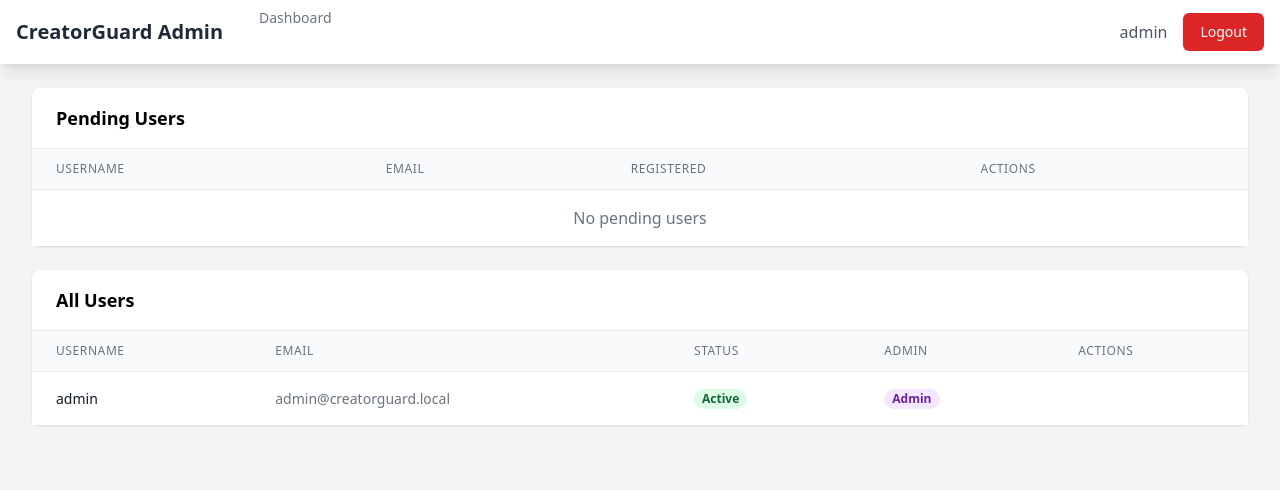
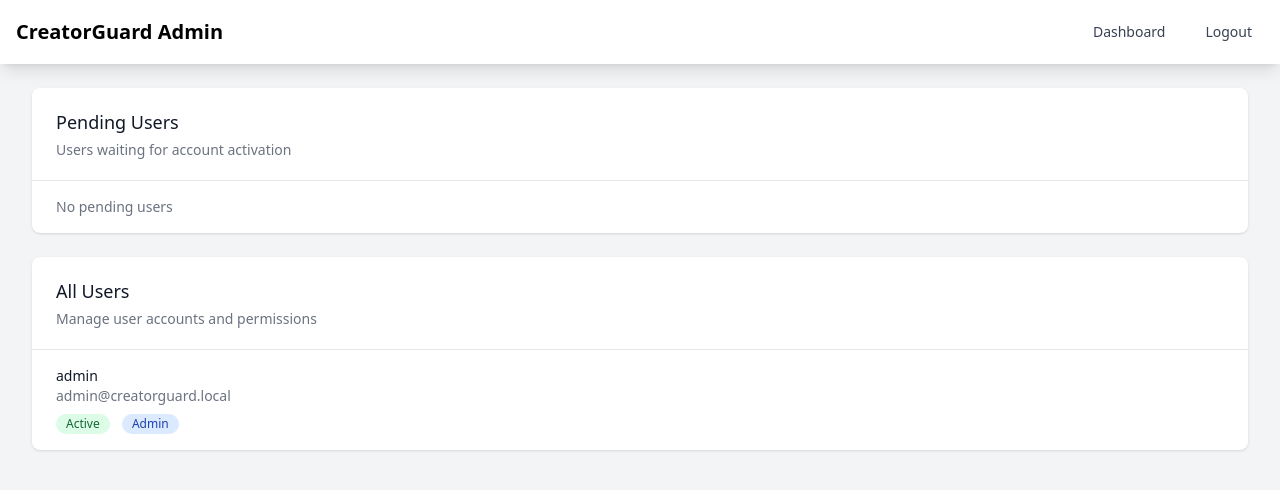
Before and after one commit to drinkyouroj/creatorguard, a Flask app: page /admin in a window 1280 px wide. Shown: the top 490 px of the page. Run offline with Flask 3, Linux system fonts and the light colour scheme; a user stored in the database is signed in; data comes from the database, SQL or seed files in the repository; some libraries are stand-ins or nearby versions.

Commit message:
update template to use the correct blueprint endpoint names, improve UI, and make admin dashboard more user-friendly

```diff
--- a/web/templates/admin.html
+++ b/web/templates/admin.html
@@ -7,24 +7,21 @@
     <script src="https://cdn.tailwindcss.com"></script>
 </head>
 <body class="bg-gray-100">
-    <!-- Navigation -->
     <nav class="bg-white shadow-lg">
         <div class="max-w-7xl mx-auto px-4">
             <div class="flex justify-between h-16">
                 <div class="flex">
                     <div class="flex-shrink-0 flex items-center">
-                        <h1 class="text-xl font-bold text-gray-800">CreatorGuard Admin</h1>
-                    </div>
-                    <div class="ml-6 flex space-x-8">
-                        <a href="{{ url_for('index') }}" class="text-gray-500 hover:text-gray-700 px-3 py-2 text-sm font-medium">
-                            Dashboard
-                        </a>
+                        <span class="text-xl font-bold">CreatorGuard Admin</span>
                     </div>
                 </div>
                 <div class="flex items-center">
-                    <span class="text-gray-600 mr-4">{{ current_user.username }}</span>
-                    <a href="{{ url_for('logout') }}"
-                       class="inline-flex items-center px-4 py-2 border border-transparent text-sm font-medium rounded-md text-white bg-red-600 hover:bg-red-700">
+                    <a href="{{ url_for('views.index') }}"
+                       class="px-3 py-2 rounded-md text-sm font-medium text-gray-700 hover:text-gray-900 hover:bg-gray-50">
+                        Dashboard
+                    </a>
+                    <a href="{{ url_for('auth.logout') }}"
+                       class="ml-4 px-3 py-2 rounded-md text-sm font-medium text-gray-700 hover:text-gray-900 hover:bg-gray-50">
                         Logout
                     </a>
                 </div>
@@ -32,120 +29,101 @@
         </div>
     </nav>
 
-    <!-- Main Content -->
     <main class="max-w-7xl mx-auto py-6 sm:px-6 lg:px-8">
         {% with messages = get_flashed_messages() %}
             {% if messages %}
                 {% for message in messages %}
-                    <div class="mb-4 bg-green-100 border border-green-400 text-green-700 px-4 py-3 rounded">
-                        {{ message }}
+                    <div class="mb-4 p-4 rounded-md bg-green-50 border border-green-200">
+                        <p class="text-sm text-green-700">{{ message }}</p>
                     </div>
                 {% endfor %}
             {% endif %}
         {% endwith %}
 
         <!-- Pending Users -->
-        <div class="bg-white rounded-lg shadow mb-6">
-            <div class="px-6 py-4 border-b border-gray-200">
-                <h2 class="text-lg font-semibold">Pending Users</h2>
+        <div class="bg-white shadow rounded-lg mb-6">
+            <div class="px-4 py-5 sm:px-6">
+                <h3 class="text-lg font-medium text-gray-900">Pending Users</h3>
+                <p class="mt-1 text-sm text-gray-500">Users waiting for account activation</p>
             </div>
-            <div class="overflow-x-auto">
-                <table class="min-w-full divide-y divide-gray-200">
-                    <thead class="bg-gray-50">
-                        <tr>
-                            <th class="px-6 py-3 text-left text-xs font-medium text-gray-500 uppercase tracking-wider">Username</th>
-                            <th class="px-6 py-3 text-left text-xs font-medium text-gray-500 uppercase tracking-wider">Email</th>
-                            <th class="px-6 py-3 text-left text-xs font-medium text-gray-500 uppercase tracking-wider">Registered</th>
-                            <th class="px-6 py-3 text-left text-xs font-medium text-gray-500 uppercase tracking-wider">Actions</th>
-                        </tr>
-                    </thead>
-                    <tbody class="bg-white divide-y divide-gray-200">
+            <div class="border-t border-gray-200">
+                <ul class="divide-y divide-gray-200">
+                    {% if pending_users %}
                         {% for user in pending_users %}
-                        <tr>
-                            <td class="px-6 py-4 whitespace-nowrap text-sm font-medium text-gray-900">
-                                {{ user.username }}
-                            </td>
-                            <td class="px-6 py-4 whitespace-nowrap text-sm text-gray-500">
-                                {{ user.email }}
-                            </td>
-                            <td class="px-6 py-4 whitespace-nowrap text-sm text-gray-500">
-                                {{ user.created_at }}
-                            </td>
-                            <td class="px-6 py-4 whitespace-nowrap text-sm text-gray-500">
-                                <form method="POST" action="{{ url_for('activate_user', user_id=user.id) }}" class="inline">
-                                    <button type="submit" class="text-green-600 hover:text-green-900 mr-4">Activate</button>
+                            <li class="px-4 py-4 sm:px-6">
+                                <div class="flex items-center justify-between">
+                                    <div>
+                                        <p class="text-sm font-medium text-gray-900">{{ user.username }}</p>
+                                        <p class="text-sm text-gray-500">{{ user.email }}</p>
+                                        <p class="text-xs text-gray-400">Registered: {{ user.created_at }}</p>
+                                    </div>
+                                    <form method="POST" action="{{ url_for('views.activate_user', user_id=user.id) }}">
+                                        <button type="submit"
+                                                class="bg-green-600 text-white px-4 py-2 rounded-md text-sm hover:bg-green-700">
+                                            Activate
+                                        </button>
                                     </form>
-                            </td>
-                        </tr>
+                                </div>
+                            </li>
+                        {% endfor %}
                     {% else %}
-                        <tr>
-                            <td colspan="4" class="px-6 py-4 text-center text-gray-500">
-                                No pending users
-                            </td>
-                        </tr>
-                        {% endfor %}
-                    </tbody>
-                </table>
+                        <li class="px-4 py-4 sm:px-6">
+                            <p class="text-sm text-gray-500">No pending users</p>
+                        </li>
+                    {% endif %}
+                </ul>
             </div>
         </div>
 
         <!-- All Users -->
-        <div class="bg-white rounded-lg shadow">
-            <div class="px-6 py-4 border-b border-gray-200">
-                <h2 class="text-lg font-semibold">All Users</h2>
+        <div class="bg-white shadow rounded-lg">
+            <div class="px-4 py-5 sm:px-6">
+                <h3 class="text-lg font-medium text-gray-900">All Users</h3>
+                <p class="mt-1 text-sm text-gray-500">Manage user accounts and permissions</p>
             </div>
-            <div class="overflow-x-auto">
-                <table class="min-w-full divide-y divide-gray-200">
-                    <thead class="bg-gray-50">
-                        <tr>
-                            <th class="px-6 py-3 text-left text-xs font-medium text-gray-500 uppercase tracking-wider">Username</th>
-                            <th class="px-6 py-3 text-left text-xs font-medium text-gray-500 uppercase tracking-wider">Email</th>
-                            <th class="px-6 py-3 text-left text-xs font-medium text-gray-500 uppercase tracking-wider">Status</th>
-                            <th class="px-6 py-3 text-left text-xs font-medium text-gray-500 uppercase tracking-wider">Admin</th>
-                            <th class="px-6 py-3 text-left text-xs font-medium text-gray-500 uppercase tracking-wider">Actions</th>
-                        </tr>
-                    </thead>
-                    <tbody class="bg-white divide-y divide-gray-200">
+            <div class="border-t border-gray-200">
+                <ul class="divide-y divide-gray-200">
                     {% for user in all_users %}
-                        <tr>
-                            <td class="px-6 py-4 whitespace-nowrap text-sm font-medium text-gray-900">
-                                {{ user.username }}
-                            </td>
-                            <td class="px-6 py-4 whitespace-nowrap text-sm text-gray-500">
-                                {{ user.email }}
-                            </td>
-                            <td class="px-6 py-4 whitespace-nowrap text-sm text-gray-500">
-                                <span class="px-2 inline-flex text-xs leading-5 font-semibold rounded-full
-                                    {% if user.is_active %}bg-green-100 text-green-800{% else %}bg-red-100 text-red-800{% endif %}">
+                        <li class="px-4 py-4 sm:px-6">
+                            <div class="flex items-center justify-between">
+                                <div>
+                                    <p class="text-sm font-medium text-gray-900">{{ user.username }}</p>
+                                    <p class="text-sm text-gray-500">{{ user.email }}</p>
+                                    <div class="mt-1">
+                                        <span class="inline-flex items-center px-2.5 py-0.5 rounded-full text-xs font-medium {{ 'bg-green-100 text-green-800' if user.is_active else 'bg-red-100 text-red-800' }}">
                                             {{ 'Active' if user.is_active else 'Inactive' }}
                                         </span>
-                            </td>
-                            <td class="px-6 py-4 whitespace-nowrap text-sm text-gray-500">
-                                <span class="px-2 inline-flex text-xs leading-5 font-semibold rounded-full
-                                    {% if user.is_admin %}bg-purple-100 text-purple-800{% else %}bg-gray-100 text-gray-800{% endif %}">
-                                    {{ 'Admin' if user.is_admin else 'User' }}
+                                        {% if user.is_admin %}
+                                            <span class="ml-2 inline-flex items-center px-2.5 py-0.5 rounded-full text-xs font-medium bg-blue-100 text-blue-800">
+                                                Admin
                                             </span>
-                            </td>
-                            <td class="px-6 py-4 whitespace-nowrap text-sm text-gray-500">
-                                {% if not user.is_admin or current_user.id != user.id %}
-                                <form method="POST" action="{{ url_for('toggle_user_status', user_id=user.id) }}" class="inline">
-                                    <button type="submit" name="action" value="toggle_active"
-                                            class="text-blue-600 hover:text-blue-900 mr-4">
+                                        {% endif %}
+                                    </div>
+                                </div>
+                                <div class="flex space-x-2">
+                                    {% if not user.is_admin or user.id != current_user.id %}
+                                    <form method="POST" action="{{ url_for('views.toggle_user_status', user_id=user.id) }}">
+                                        <input type="hidden" name="action" value="toggle_active">
+                                        <button type="submit"
+                                                class="{{ 'bg-red-600 hover:bg-red-700' if user.is_active else 'bg-green-600 hover:bg-green-700' }} text-white px-4 py-2 rounded-md text-sm">
                                             {{ 'Deactivate' if user.is_active else 'Activate' }}
                                         </button>
                                     </form>
-                                <form method="POST" action="{{ url_for('toggle_user_status', user_id=user.id) }}" class="inline">
-                                    <button type="submit" name="action" value="toggle_admin"
-                                            class="text-purple-600 hover:text-purple-900">
+                                    {% endif %}
+                                    {% if user.id != current_user.id %}
+                                    <form method="POST" action="{{ url_for('views.toggle_user_status', user_id=user.id) }}">
+                                        <input type="hidden" name="action" value="toggle_admin">
+                                        <button type="submit"
+                                                class="{{ 'bg-red-600 hover:bg-red-700' if user.is_admin else 'bg-blue-600 hover:bg-blue-700' }} text-white px-4 py-2 rounded-md text-sm">
                                             {{ 'Remove Admin' if user.is_admin else 'Make Admin' }}
                                         </button>
                                     </form>
                                     {% endif %}
-                            </td>
-                        </tr>
+                                </div>
+                            </div>
+                        </li>
                     {% endfor %}
-                    </tbody>
-                </table>
+                </ul>
             </div>
         </div>
     </main>
```
Also changed, not shown: web/templates/index.html (+8 -3 lines), web/templates/login.html (+31 -15 lines), web/templates/register.html (+28 -16 lines), web/templates/reset_password.html (+51 -36 lines). Lines whose indentation alone changed are shown as unchanged.
